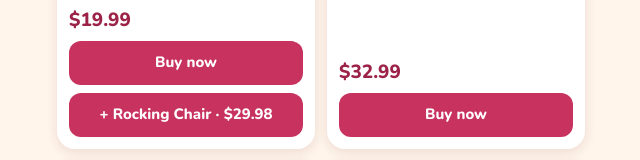
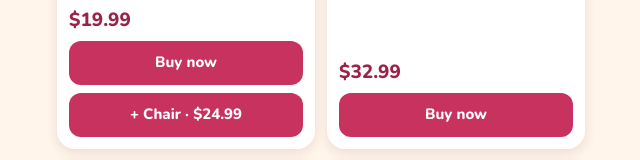
Before and after one commit to profericksonf-coder/joyia-links, a plain HTML site: page src/index.html in a window 1280 px wide. Shown: the part 4597-4757 px from the top of the page, 319-959 px from the left. Drawn offline with nearby package versions, Linux system fonts and the light colour scheme.

Commit message:
Mini Jesus card: chair add-on now the $24.99 combo link (29.98 link retired)

```diff
--- a/src/index.html
+++ b/src/index.html
@@ -112,7 +112,7 @@ footer small{display:block;margin-top:14px;opacity:.75;font-size:12px}
 </article><article class="card">
   <img src="img/jesus.webp" alt="Mini Jesus – 3D printed Christmas decor" loading="lazy" width="640" height="800">
   <div class="info"><h3>Mini Jesus</h3><p class="sub">For your shelf or monitor</p>
-  <div class="row"><span class="price">$19.99</span><a class="buy" href="https://buy.stripe.com/3cI7sEcN48VmbLx5PK5EY07" target="_blank" rel="noopener">Buy now</a><a class="buy" href="https://buy.stripe.com/14A28kdR83B2cPBba45EY0K" target="_blank" rel="noopener">+ Rocking Chair · $29.98</a></div></div>
+  <div class="row"><span class="price">$19.99</span><a class="buy" href="https://buy.stripe.com/3cI7sEcN48VmbLx5PK5EY07" target="_blank" rel="noopener">Buy now</a><a class="buy" href="https://buy.stripe.com/4gM3cocN44F64j5emg5EY08" target="_blank" rel="noopener">+ Chair · $24.99</a></div></div>
 </article><article class="card">
   <img src="img/kit_helives.webp" alt="He Lives Set – 3D printed Christmas decor" loading="lazy" width="640" height="800">
   <div class="info"><h3>He Lives Set</h3><p class="sub">Plaque + Mini Jesus</p>
```
